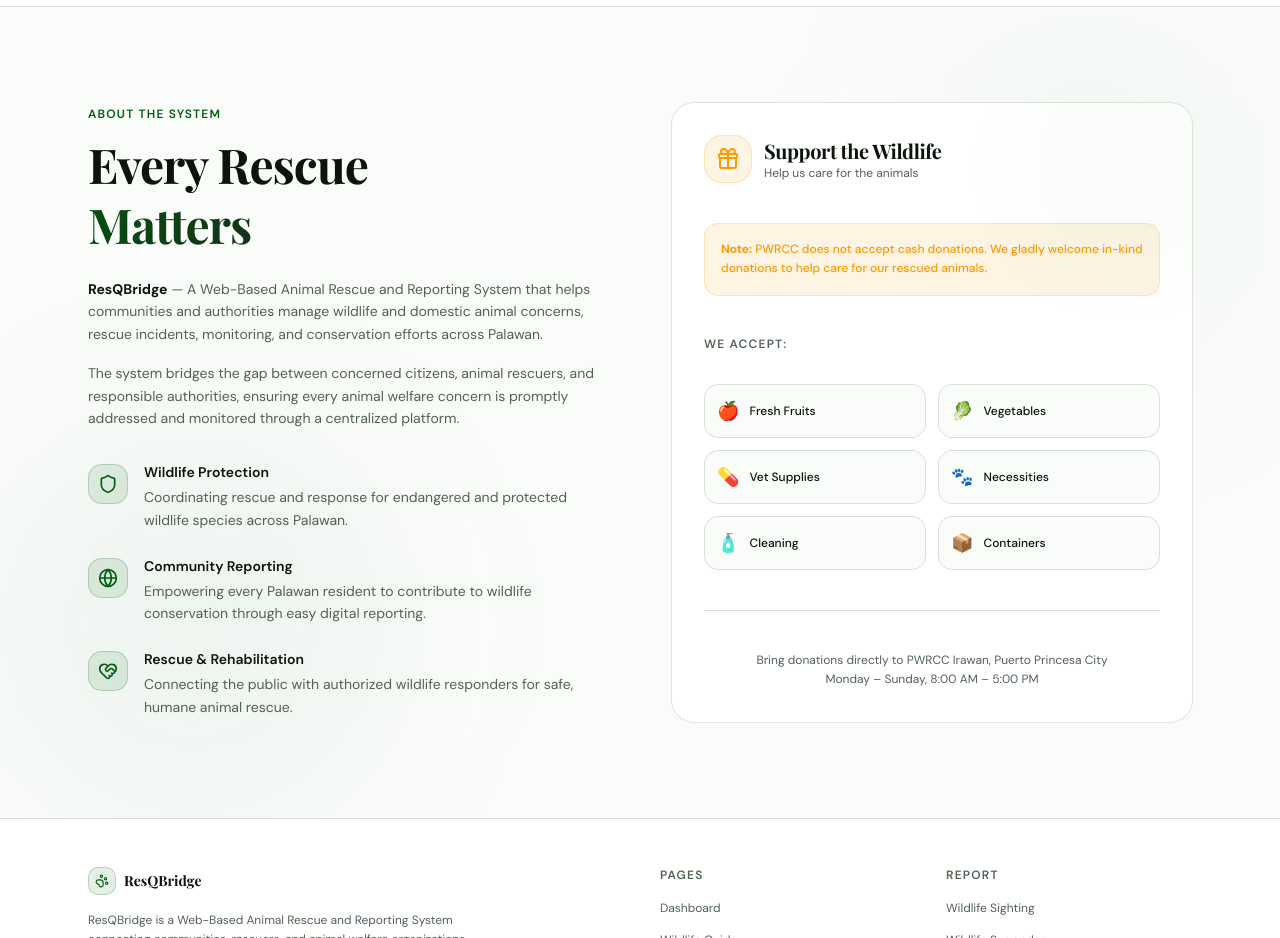
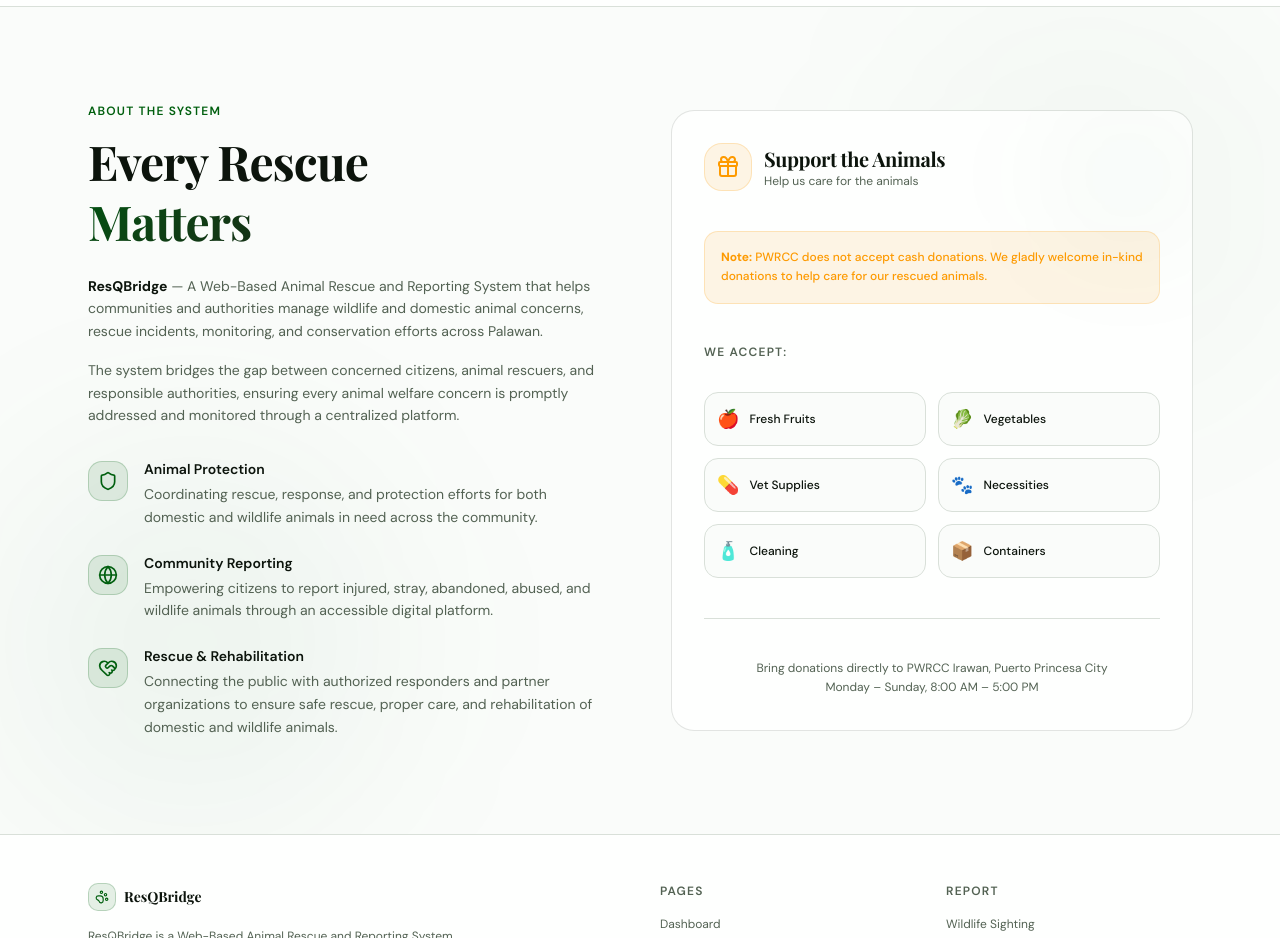
Before and after one commit to RRThrsh/ResQBridge, a React (Vite) app: page / in a window 1280 px wide. Shown: the part 2960-3898 px from the top of the page. Built offline with nearby package versions, Linux system fonts and the light colour scheme; no server answers; a web font is replaced by a local one.

Commit message:
update about section feature descriptions

```diff
--- a/src/components/sections/AboutSection.tsx
+++ b/src/components/sections/AboutSection.tsx
@@ -6,18 +6,21 @@ export function AboutSection() {
 const features = [
   {
     icon: Shield,
-      title: 'Wildlife Protection',
-      description: 'Coordinating rescue and response for endangered and protected wildlife species across Palawan.',
+    title: 'Animal Protection',
+    description:
+      'Coordinating rescue, response, and protection efforts for both domestic and wildlife animals in need across the community.',
   },
   {
     icon: Globe,
     title: 'Community Reporting',
-      description: 'Empowering every Palawan resident to contribute to wildlife conservation through easy digital reporting.',
+    description:
+      'Empowering citizens to report injured, stray, abandoned, abused, and wildlife animals through an accessible digital platform.',
   },
   {
     icon: HeartHandshake,
     title: 'Rescue & Rehabilitation',
-      description: 'Connecting the public with authorized wildlife responders for safe, humane animal rescue.',
+    description:
+      'Connecting the public with authorized responders and partner organizations to ensure safe rescue, proper care, and rehabilitation of domestic and wildlife animals.',
   },
 ]
 
@@ -84,7 +87,7 @@ export function AboutSection() {
                     className="text-foreground font-bold text-xl"
                     style={{ fontFamily: 'var(--font-heading)' }}
                   >
-                    Support the Wildlife
+                    Support the Animals
                   </h3>
                   <p className="text-muted-foreground text-xs">Help us care for the animals</p>
                 </div>
```
Lines whose indentation alone changed are shown as unchanged.
